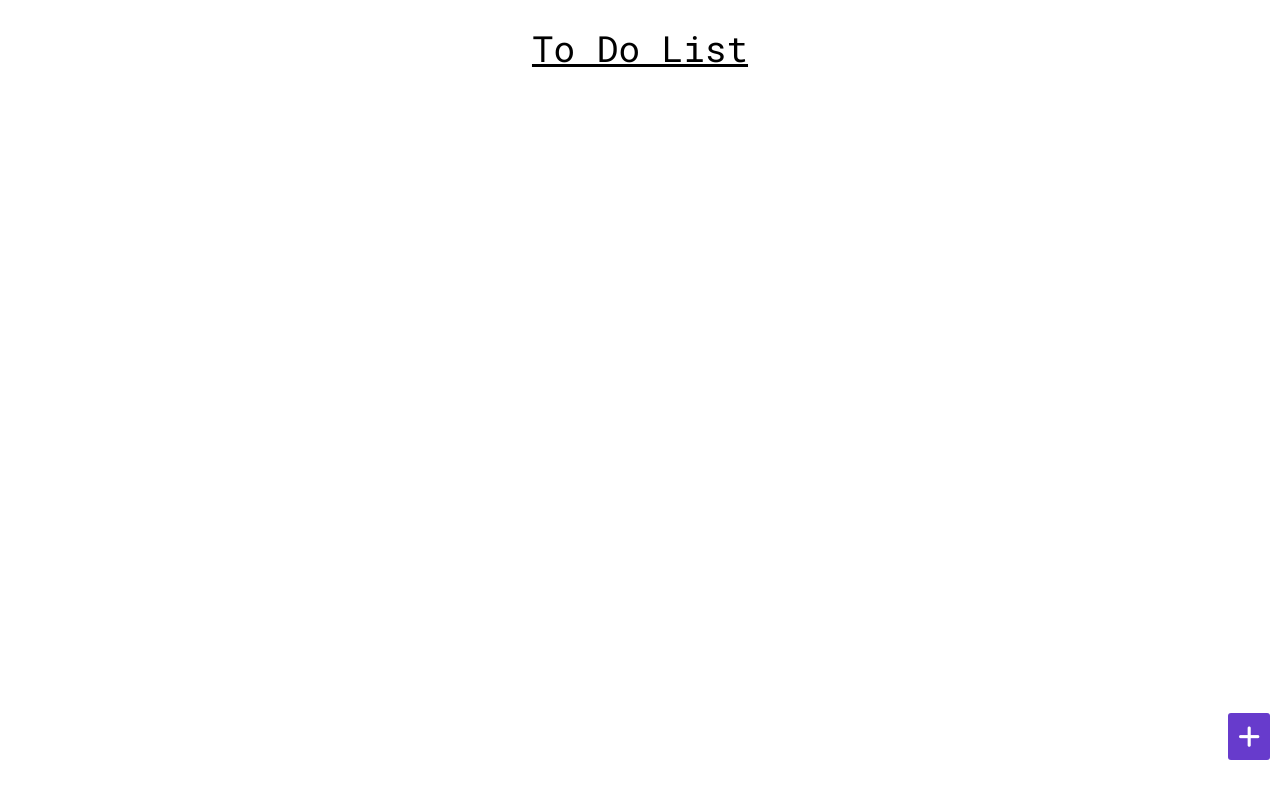
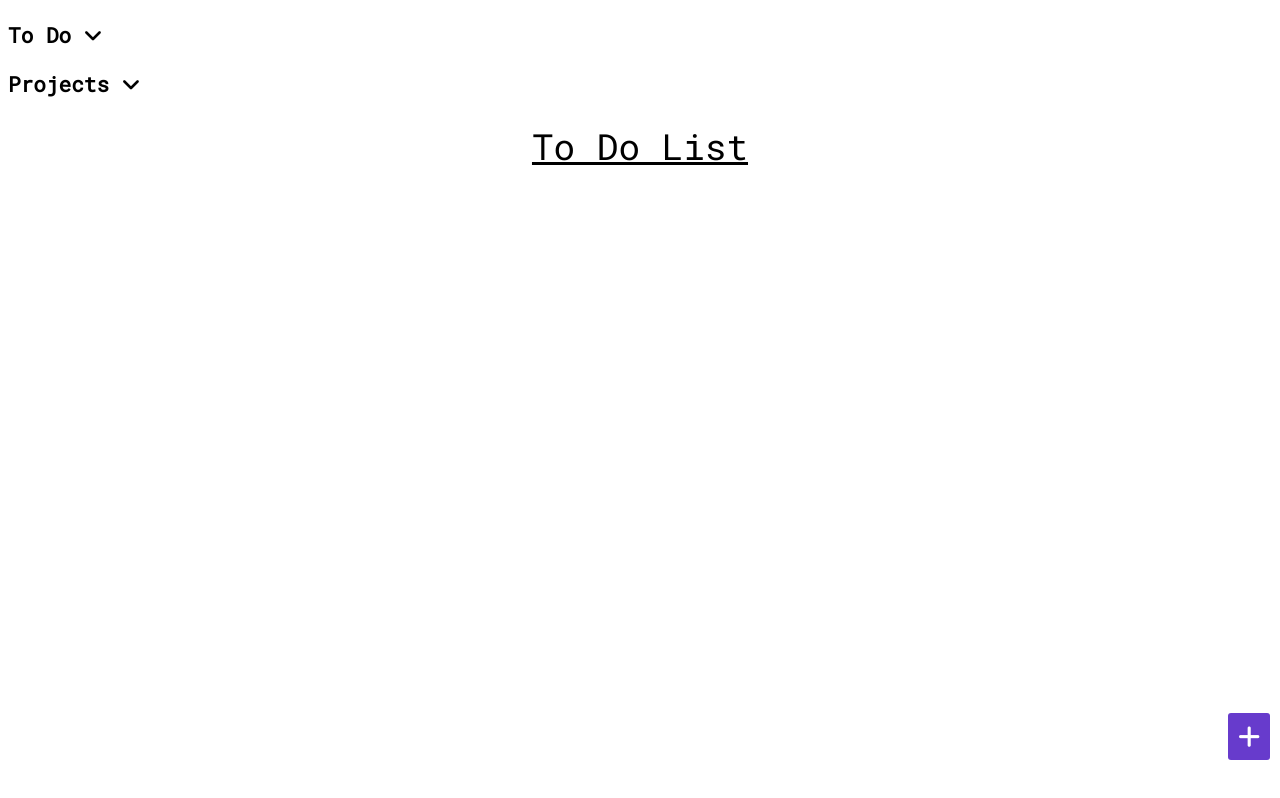
Before and after one commit to ajay117/to-do-list, a plain HTML site: page index.html in a window 1280 px wide. Drawn offline with Linux system fonts and the light colour scheme.

Commit message:
New aside section and other elements were add.

```diff
--- a/index.html
+++ b/index.html
@@ -9,6 +9,16 @@
     <title>To Do List</title>
 </head>
 <body>
+    <div class="global-container">
+        <aside>
+            <div>
+                <h3>To Do <span class="angle-down-icon"><i class="fas fa-angle-down"></i></span></h3>
+            </div>
+            <div>
+                <h3>Projects <span class="angle-down-icon"><i class="fas fa-angle-down"></i></span></h3>
+            </div>
+        </aside>
+        <main>
             <h1 class="text-center">To Do List</h1>
             <div class="to-do-list"></div>
             <div class="container">
@@ -22,6 +32,8 @@
                 </form>
             </div>
             <div class=" add-to-do-marker"><i class="fa fa-plus" aria-hidden="true"></i></div>
+        </main>
+    </div>
 
     <script src="./script.js"></script>
 </body>
```
Lines whose indentation alone changed are shown as unchanged.
